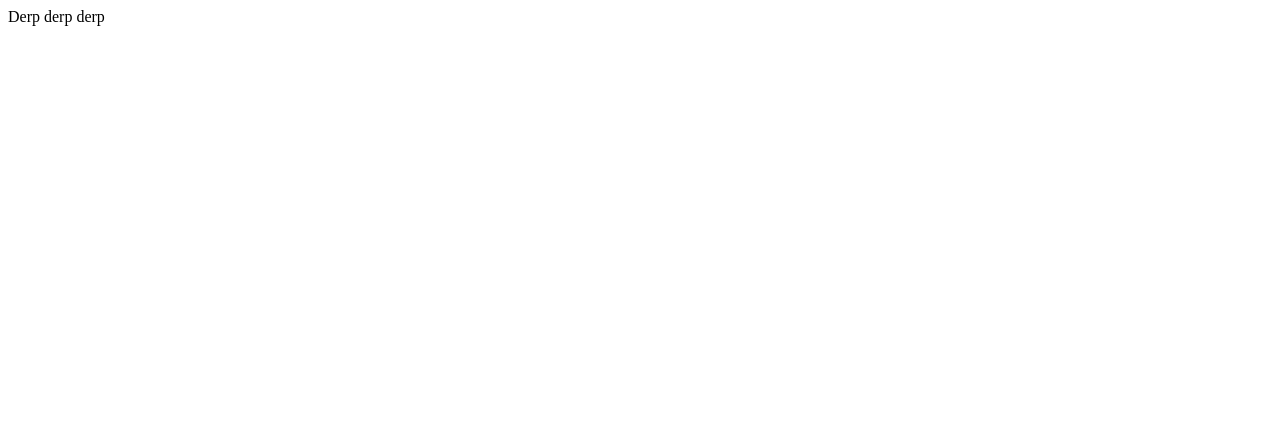
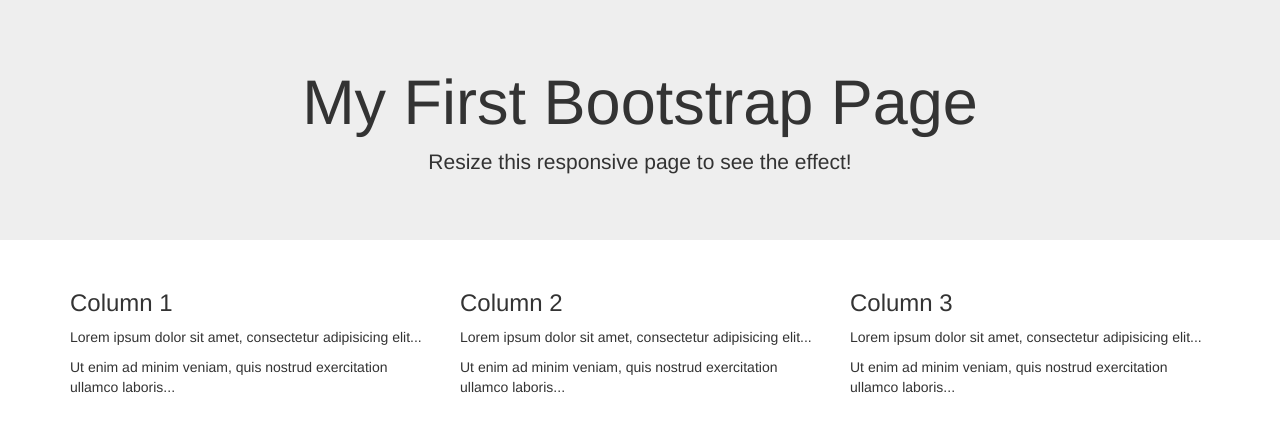
Before and after one commit to sbekhechi/sbekhechi.github.io, a plain HTML site: page index.html in a window 1280 px wide. Drawn offline with nearby package versions, Linux system fonts and the light colour scheme.

Commit message:
bootstrap add on

```diff
--- a/index.html
+++ b/index.html
@@ -1,9 +1,39 @@
 <!DOCTYPE html>
+<html lang="en">
+<head>
+  <title>Bootstrap Example</title>
+  <meta charset="utf-8">
+  <meta name="viewport" content="width=device-width, initial-scale=1">
+  <link rel="stylesheet" href="https://maxcdn.bootstrapcdn.com/bootstrap/3.3.7/css/bootstrap.min.css">
+  <script src="https://ajax.googleapis.com/ajax/libs/jquery/3.2.1/jquery.min.js"></script>
+  <script src="https://maxcdn.bootstrapcdn.com/bootstrap/3.3.7/js/bootstrap.min.js"></script>
+</head>
+<body>
 
-<html>
-<body>
-<div>
- Derp derp derp
+<div class="jumbotron text-center">
+  <h1>My First Bootstrap Page</h1>
+  <p>Resize this responsive page to see the effect!</p>
 </div>
+
+<div class="container">
+  <div class="row">
+    <div class="col-sm-4">
+      <h3>Column 1</h3>
+      <p>Lorem ipsum dolor sit amet, consectetur adipisicing elit...</p>
+      <p>Ut enim ad minim veniam, quis nostrud exercitation ullamco laboris...</p>
+    </div>
+    <div class="col-sm-4">
+      <h3>Column 2</h3>
+      <p>Lorem ipsum dolor sit amet, consectetur adipisicing elit...</p>
+      <p>Ut enim ad minim veniam, quis nostrud exercitation ullamco laboris...</p>
+    </div>
+    <div class="col-sm-4">
+      <h3>Column 3</h3>
+      <p>Lorem ipsum dolor sit amet, consectetur adipisicing elit...</p>
+      <p>Ut enim ad minim veniam, quis nostrud exercitation ullamco laboris...</p>
+    </div>
+  </div>
+</div>
+
 </body>
 </html>
```
